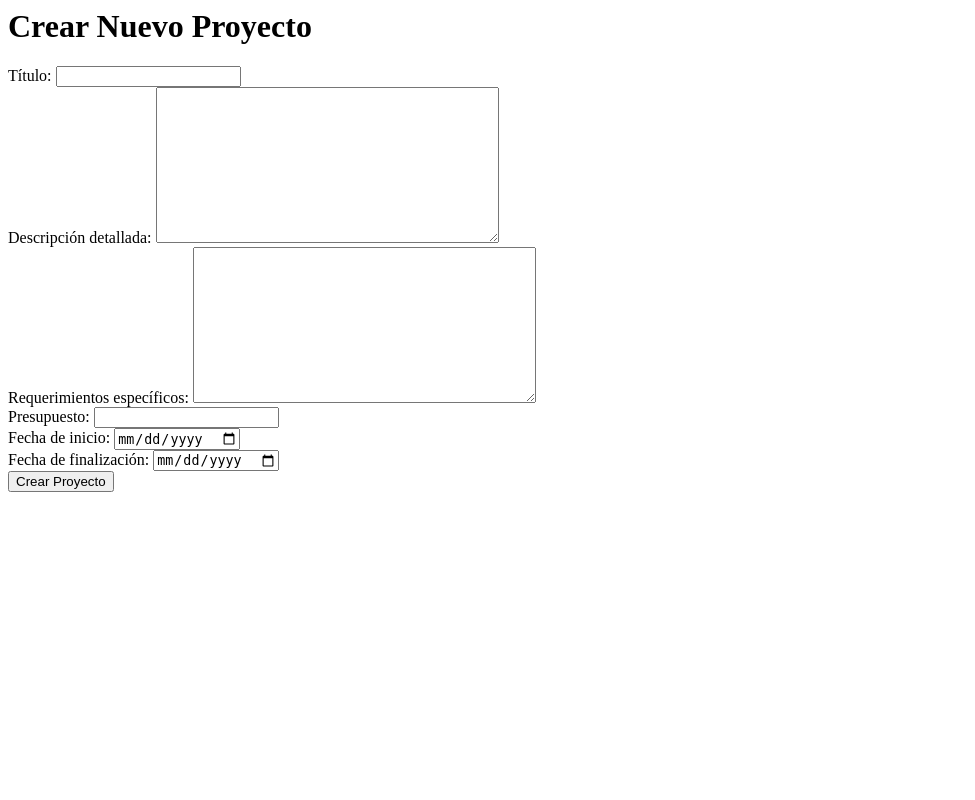
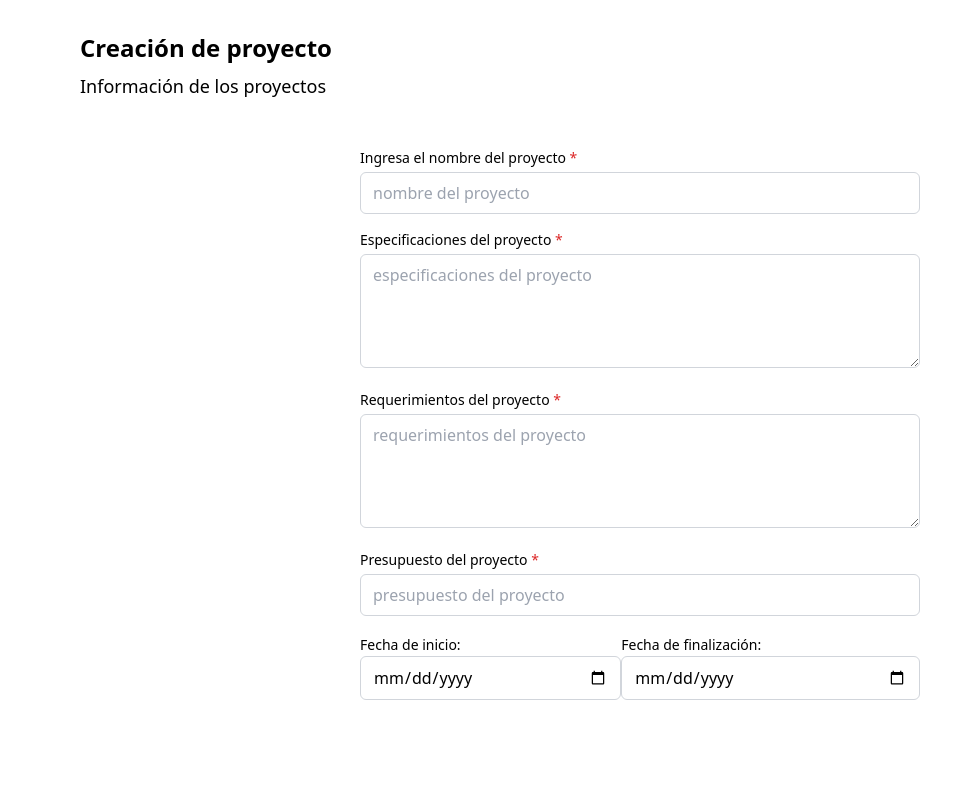
Before and after one commit to Rony7v7/Flowlance, a Django app: page /project/create/ in a window 1280 px wide. Shown: the whole page, without its empty margins (0-975 px from the left). Run offline with Django 5.2, Linux system fonts and the light colour scheme; the visitor is signed in with stand-in values (Sample User, id 1); some libraries are stand-ins or nearby versions.

Commit message:
feat: Added tailwind to the create project form

```diff
--- a/src/flowlance/settings.py
+++ b/src/flowlance/settings.py
@@ -27,6 +27,7 @@ SECRET_KEY = "django-insecure-(wv2tpxe)zoz0ic3vk71xto!uu40@5@ejm0jvsu^fr%0w&+l4m
 DEBUG = True
 
 ALLOWED_HOSTS = []
+LOGIN_URL = "login"
 TAILWIND_APP_NAME = "theme"
 
 INTERNAL_IPS = [
--- a/src/project_controller/forms.py
+++ b/src/project_controller/forms.py
@@ -14,6 +14,41 @@ class ProjectForm(forms.ModelForm):
             "end_date",
         ]
         widgets = {
-            "start_date": forms.DateInput(attrs={"type": "date"}),
-            "end_date": forms.DateInput(attrs={"type": "date"}),
+            "start_date": forms.DateInput(
+                attrs={
+                    "type": "date",
+                    "class": "w-full px-3 py-2 border border-gray-300 rounded-md ",
+                }
+            ),
+            "end_date": forms.DateInput(
+                attrs={
+                    "type": "date",
+                    "class": "w-full px-3 py-2 border border-gray-300 rounded-md  "},
+                ),
+            "title": forms.TextInput(
+                attrs={
+                    "class": "w-full px-3 py-2 border border-gray-300 rounded-md ",
+                    "placeholder": "nombre del proyecto",
+                }
+            ),
+            "description": forms.Textarea(
+                attrs={
+                    "class": "w-full px-3 py-2 border border-gray-300 rounded-md focus:outline-none focus:ring-2 focus:ring-blue-500",
+                    "placeholder": "especificaciones del proyecto",
+                    "rows": 4,
+                }
+            ),
+            "requirements": forms.Textarea(
+                attrs={
+                    "class": "w-full px-3 py-2 border border-gray-300 rounded-md focus:outline-none focus:ring-2 focus:ring-blue-500",
+                    "placeholder": "requerimientos del proyecto",
+                    "rows": 4,
+                }
+            ),
+            "budget": forms.NumberInput(
+                attrs={
+                    "class": "w-full px-3 py-2 border border-gray-300 rounded-md focus:outline-none focus:ring-2 focus:ring-blue-500",
+                    "placeholder": "presupuesto del proyecto",
+                }
+            ),
         }
--- a/src/templates/login/login.html
+++ b/src/templates/login/login.html
@@ -81,4 +81,3 @@
     </div>
 </div>
 {% endblock %}
-% endblock %}
--- a/src/templates/projects/create_project.html
+++ b/src/templates/projects/create_project.html
@@ -1,55 +1,76 @@
-<html lang="es">
+{% extends 'base.html' %}
+{% load static %}
 
-<head>
-    <meta charset="UTF-8">
-    <meta name="viewport" content="width=device-width, initial-scale=1.0">
-    <title>Crear Nuevo Proyecto</title>
-</head>
+{% block title %}Creación de proyecto{% endblock %}
 
-<body>
-    <h1>Crear Nuevo Proyecto</h1>
-    <form method="post">
+{% block content %}
+<div class="px-20 py-8 h-screen">
+    <h1 class="text-2xl font-bold text-primary_black mb-2">Creación de proyecto</h1>
+    <h2 class="text-lg text-primary_dark mb-6">Información de los proyectos</h2>
+
+    <form method="post" class="space-y-6 w-full flex justify-center items-center flex-col">
         {% csrf_token %}
         {{ form.non_field_errors }}
 
+        <div class="items-center justify-center space-y-4 w-1/2">
             <div>
-            <label for="{{ form.title.id_for_label }}">Título:</label>
-            {{ form.title }}
+                <label for="{{ form.title.id_for_label }}"
+                    class="block text-sm font-medium text-primary_black mb-1">Ingresa
+                    el nombre del proyecto <span class="text-red-600">*</span></label>
+                {{ form.title}}
                 {{ form.title.errors }}
             </div>
 
             <div>
-            <label for="{{ form.description.id_for_label }}">Descripción detallada:</label>
+                <label for="{{ form.description.id_for_label }}"
+                    class="block text-sm font-medium text-primary_black mb-1">Especificaciones del proyecto
+                    <span class="text-red-600">*</span></label>
                 {{ form.description }}
                 {{ form.description.errors }}
             </div>
 
             <div>
-            <label for="{{ form.requirements.id_for_label }}">Requerimientos específicos:</label>
+                <label for="{{ form.requirements.id_for_label }}"
+                    class="block text-sm font-medium text-primary_black mb-1">Requerimientos del proyecto <span
+                        class="text-red-600">*</span></label>
                 {{ form.requirements }}
                 {{ form.requirements.errors }}
             </div>
 
             <div>
-            <label for="{{ form.budget.id_for_label }}">Presupuesto:</label>
+                <label for="{{ form.budget.id_for_label }}"
+                    class="block text-sm font-medium text-primary_black mb-1">Presupuesto del proyecto <span
+                        class="text-red-600">*</span></label>
                 {{ form.budget }}
                 {{ form.budget.errors }}
             </div>
-
+            <div class="flex justify-between">
                 <div>
-            <label for="{{ form.start_date.id_for_label }}">Fecha de inicio:</label>
+                    <label for="{{ form.start_date.id_for_label }}"
+                        class=" w-1/2 text-sm font-medium text-primary_black mb-1">Fecha
+                        de
+                        inicio:</label>
                     {{ form.start_date }}
                     {{ form.start_date.errors }}
                 </div>
-
                 <div>
-            <label for="{{ form.end_date.id_for_label }}">Fecha de finalización:</label>
+                    <label for="{{ form.end_date.id_for_label }}"
+                        class=" w-1/2 text-sm font-medium text-primary_black mb-1">Fecha de
+                        finalización:</label>
                     {{ form.end_date }}
                     {{ form.end_date.errors }}
                 </div>
+            </div>
+        </div>
+        <div class="flex justify-center items-center">
+            <button type="submit"
+                class=" bg-primary_medium text-white font-semibold px-5 py-3 rounded-md hover:bg-primary_light focus:outline-none focus:ring-2 focus:ring-blue-500 focus:ring-offset-2">
+                Confirmar
+            </button>
 
-        <input type="submit" value="Crear Proyecto">
     </form>
-</body>
+</div>
 
-</html>
+
+</div>
+{% endblock %}
```
Lines whose indentation alone changed are shown as unchanged.
